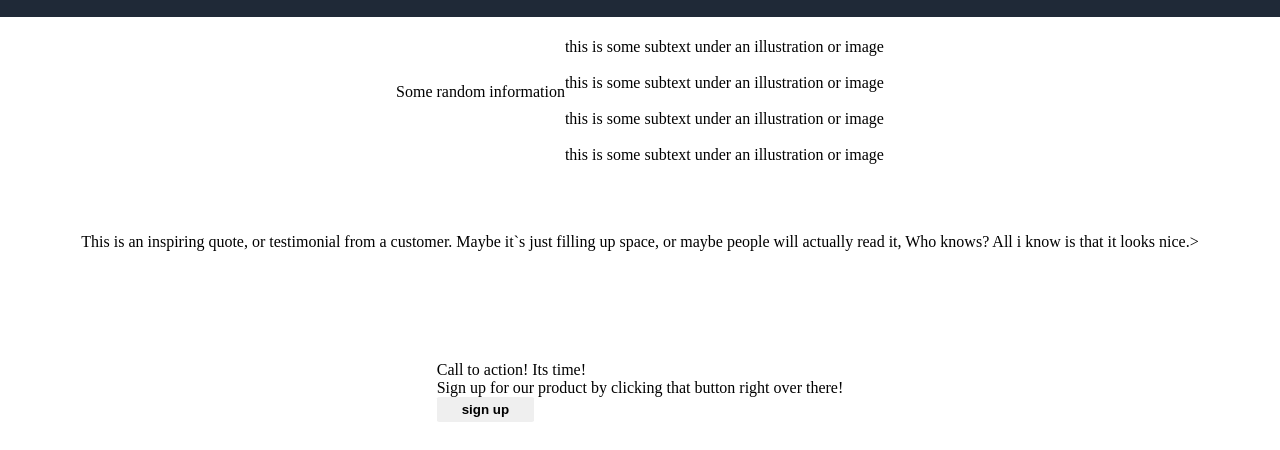
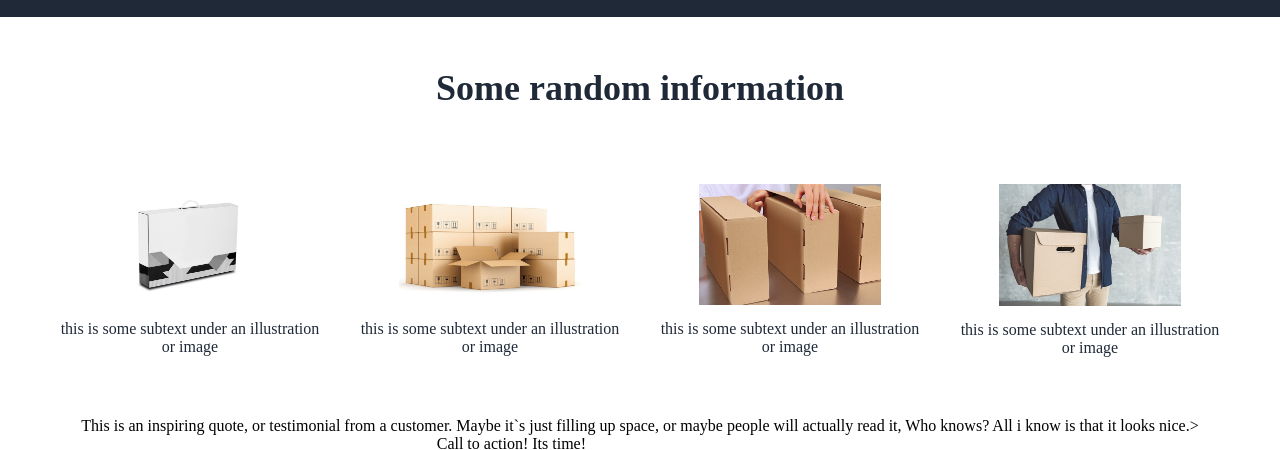
Before and after one commit to chopsquad/Landing-Page, a plain HTML site: page index.html in a window 1280 px wide. Shown: the part 316-766 px from the top of the page. Drawn offline with Linux system fonts and the light colour scheme.

Commit message:
added more css and a few images of boxes

```diff
--- a/index.html
+++ b/index.html
@@ -30,21 +30,21 @@
         </div>
     <div class="body2">
         <div>Some random information</div>
-        <div>
-            <div>
-                <img>
+        <div class="body2-container">
+            <div class="imgbox">
+                <img src="images/collapsibleboxes.jpg" alt="a box">
                 <div>this is some subtext under an illustration or image</div>
             </div>
-            <div>
-                <img>
+            <div class="imgbox">
+                <img src="images/corrugatedboxes.jpg">
                 <div>this is some subtext under an illustration or image</div>
             </div>
-            <div>
-                <img>
+            <div class="imgbox">
+                <img src="images/foldingcartonbox.jpg">
                 <div>this is some subtext under an illustration or image</div>
             </div>
-            <div>
-                <img>
+            <div class="imgbox">
+                <img src="images/fulloverlapboxes.jpg">
                 <div>this is some subtext under an illustration or image</div>
             </div>
         </div>
--- a/style.css
+++ b/style.css
@@ -88,3 +88,34 @@ button{
     height: 200px;
 
 }
+.body2{
+    display: flex;
+    flex-direction: column;
+
+}
+.body2 >div:first-of-type{
+    padding-top: 50px;
+    color: #1f2937;
+    font-size:36px;
+    font-weight: 900;
+}
+.body2-container{
+    flex: 2;
+    height: auto;
+    display: flex;
+    padding: 40px;
+}
+img{
+    padding: 15px;
+    max-width: 70%;
+    max-height: 70%;
+}
+.imgbox{
+
+    padding: 20px;
+    display: flex;
+    flex-direction: column;
+    align-items:center;
+    text-align: center;
+    color:#1f2937;
+}
```
Also changed, not shown: images/collapsibleboxes.jpg (added), images/corrugatedboxes.jpg (added), images/foldingcartonbox.jpg (added), images/fulloverlapboxes.jpg (added), images/rigidboxes.jpg (added).
